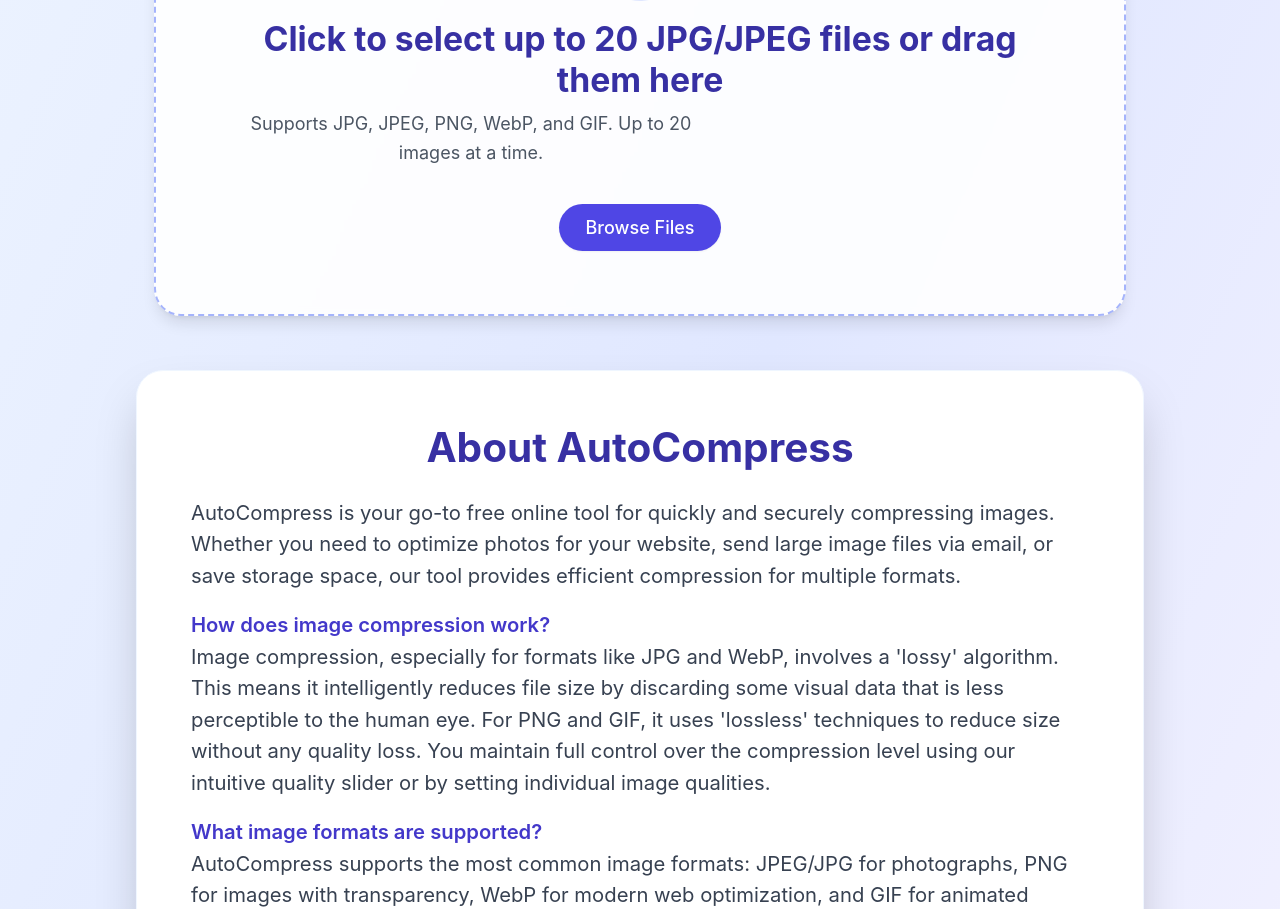
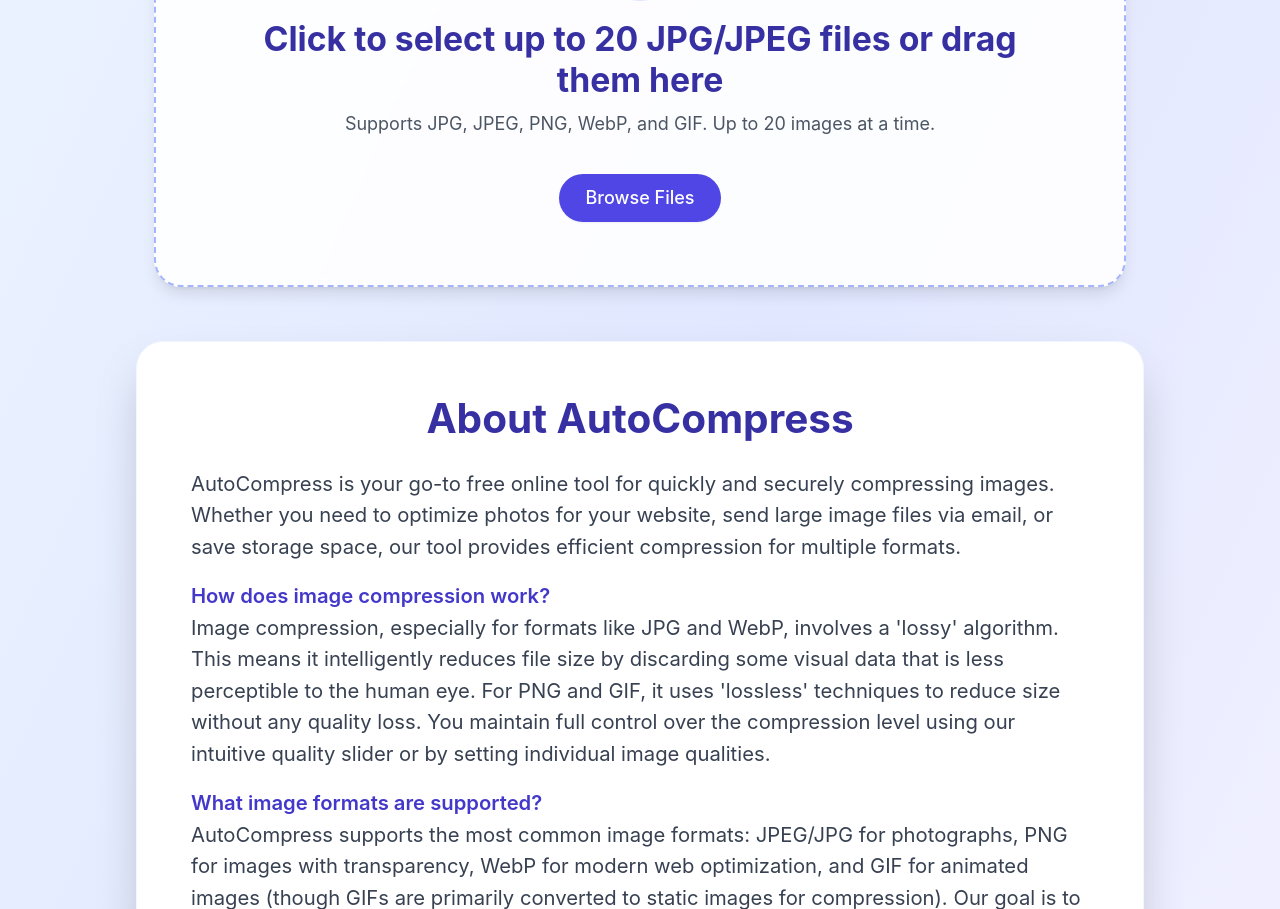
Before and after one commit to codewith-swapnil/compress-jpeg, a React (Vite) app: page / in a window 1280 px wide. Shown: the part 892-1801 px from the top of the page. Built offline with nearby package versions, Linux system fonts and the light colour scheme.

Commit message:
max width

```diff
--- a/src/App.jsx
+++ b/src/App.jsx
@@ -290,7 +290,7 @@
                 <h3 className="text-2xl md:text-3xl font-bold text-indigo-800 mb-2">
                   {t("select_files", { defaultValue: "Drag & Drop or Click to Upload" })}
                 </h3>
-                <p className="text-gray-600 max-w-md">
+                <p className="text-gray-600">
                   {t("supported_formats", { defaultValue: "JPG, JPEG, PNG, WebP, GIF (Max 20 files)" })}
                 </p>
               </div>
```
